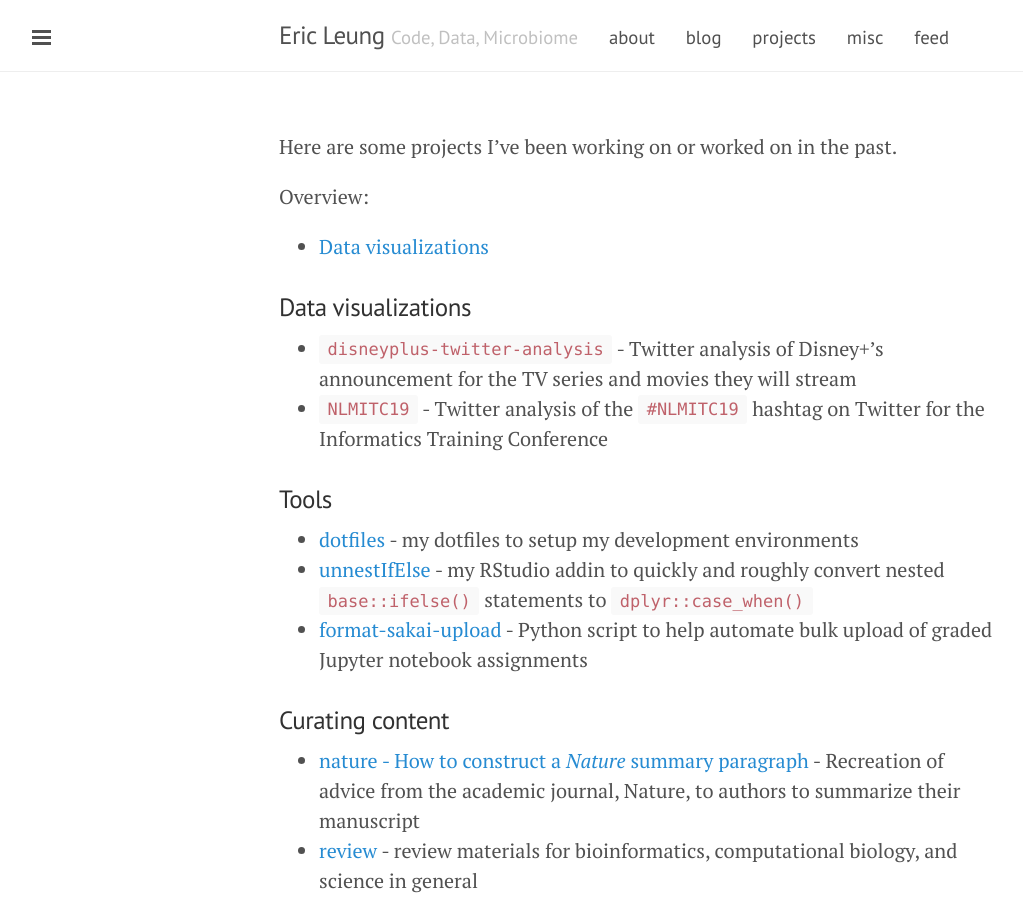
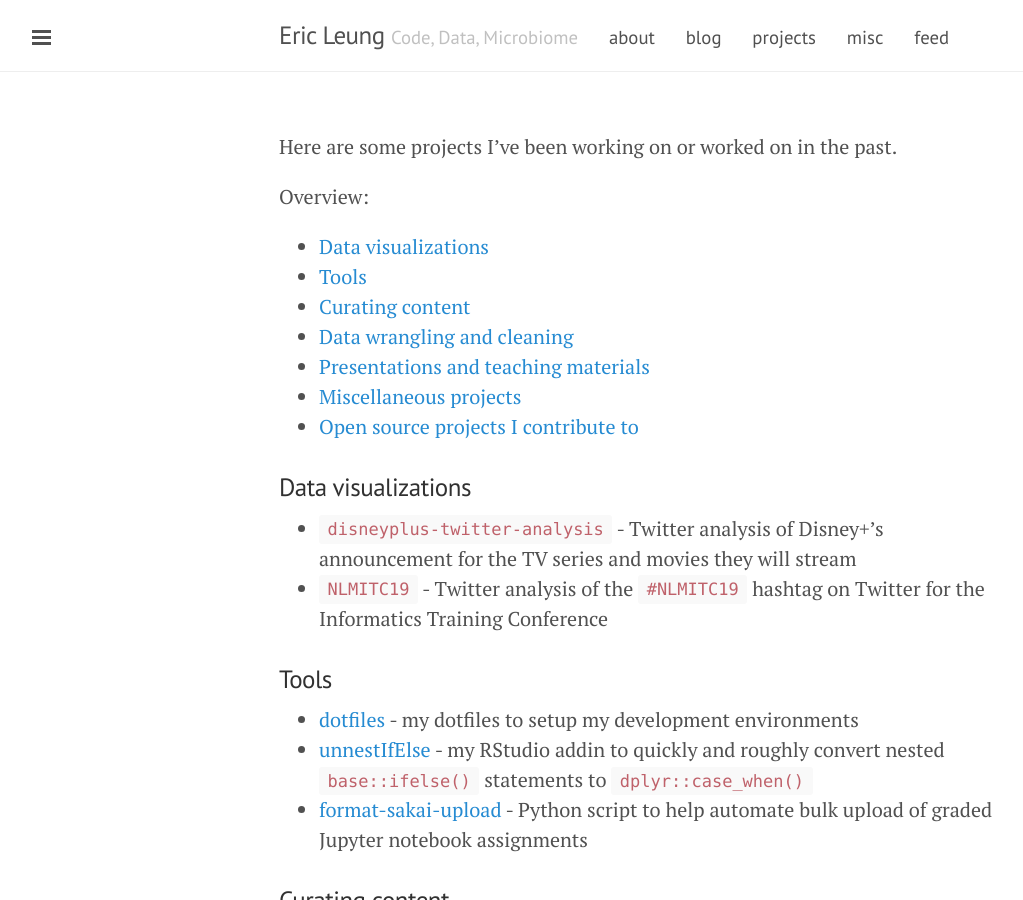
Before and after one commit to erictleung/erictleung.github.io, a Jekyll site: the page built from projects.md, in a window 1280 px wide and 900 px high. Shown: the whole window, without its empty margins (1-1024 px from the left). Built offline with Jekyll 4.4.1, drawn with Linux system fonts in a browser that asks for light colours; nearby versions of some CDN libraries.

Commit message:
Finish table of contents for projects page

```diff
--- a/projects.md
+++ b/projects.md
@@ -8,6 +8,12 @@ Here are some projects I've been working on or worked on in the past.
 Overview:
 
 - [Data visualizations](#data-visualizations)
+- [Tools](#tools)
+- [Curating content](#curating-content)
+- [Data wrangling and cleaning](#data-wrangling-and-cleaning)
+- [Presentations and teaching materials](#presentations-and-teaching-materials)
+- [Miscellaneous projects](#miscellaneous-projects)
+- [Open source projects I contribute to](#open-source-projects-i-contribute-to)
 
 ### Data visualizations
 
```
